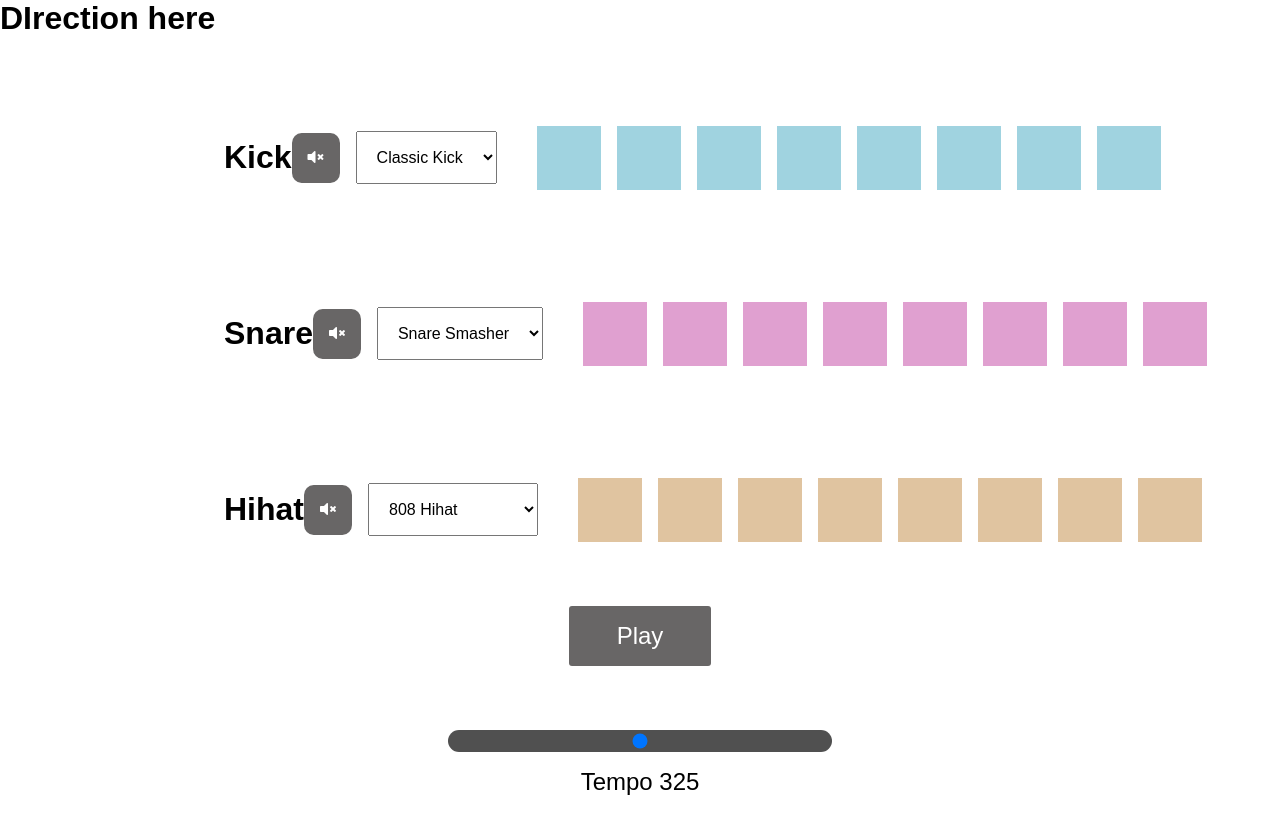
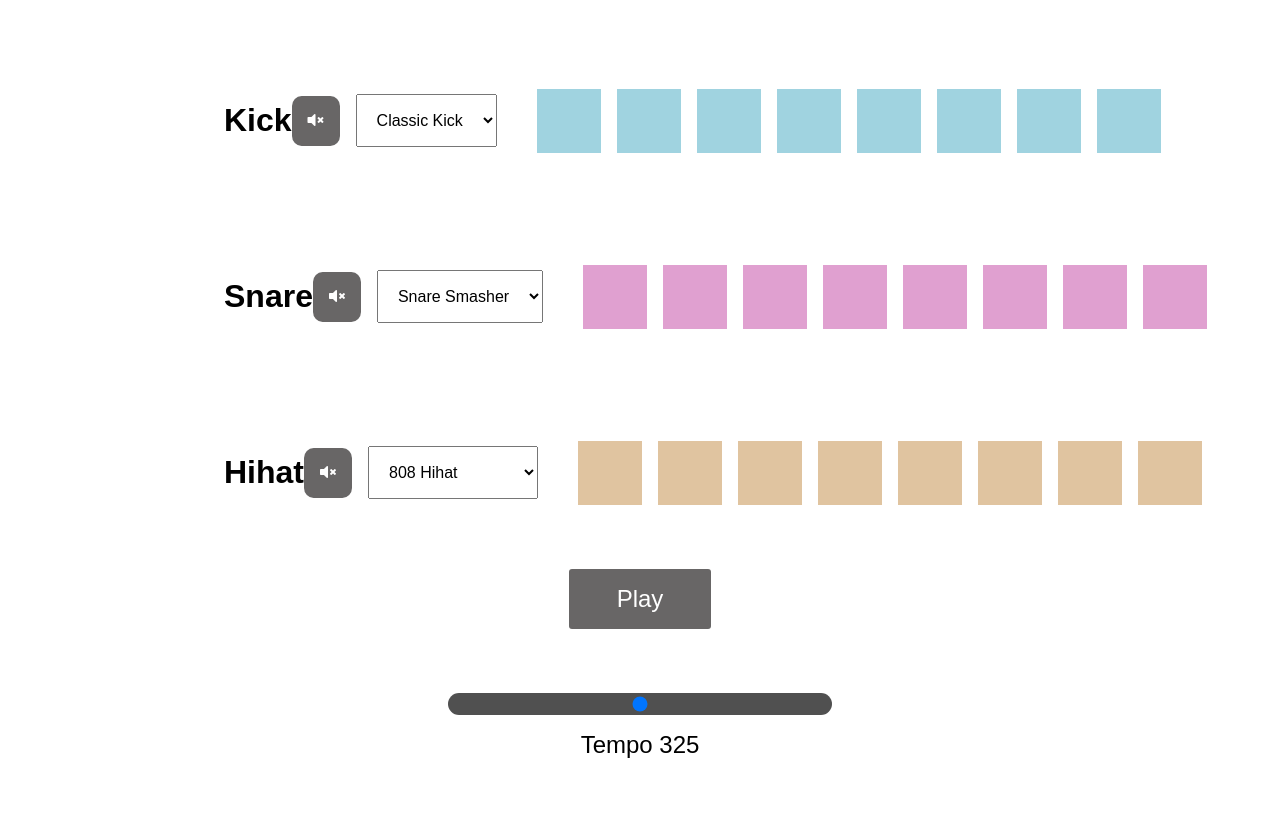
Before and after one commit to hatra21/Beatmaker-Project, a plain HTML site: page index.html in a window 1280 px wide. After the commit the page ends 800 px from the top, so only its background shows below. Drawn offline with Linux system fonts and the light colour scheme.

Commit message:
Update index.html

```diff
--- a/index.html
+++ b/index.html
@@ -16,7 +16,6 @@
   </head>
   <body>
 
-    <h1>DIrection here</h1>
     <div class="sequencer">
       <div class="kick-track">
         <div class="controls">
```
